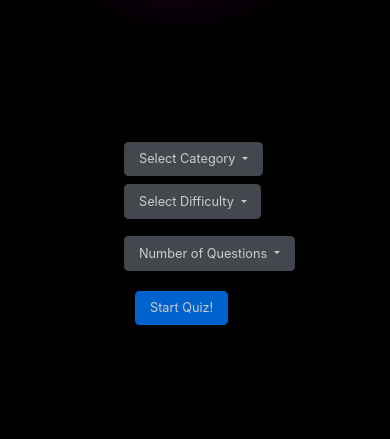
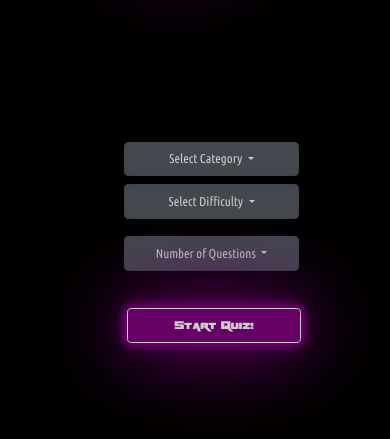
Before and after one commit to shaff600/TriviaGameNight, a plain HTML site: page index.html in a window 390 px wide. Shown: the part 255-694 px from the top of the page. Drawn offline with nearby package versions, Linux system fonts and the light colour scheme.

Commit message:
altered font and alignment on drop down menu

```diff
--- a/assets/css/style.css
+++ b/assets/css/style.css
@@ -3,9 +3,7 @@
     src: url('../fonts/RapierZero-325M.ttf') format("opentype");
 }
 
-
-
-body{
+body {
     background-color: black;
     background-image: url(../images/background.svg);
     height: 100vh;
@@ -35,7 +33,8 @@ height: 100vh;
     font-size: calc(1vw + 1vh + 1.5vmin);
 }
 
-html, body {
+html,
+body {
     height: 100%;
     margin: 0;
 }
@@ -57,10 +56,11 @@ body {
 .background {
     background: url("https://s15.postimg.org/h9f6i4bd7/Rose.jpg");
     border: 2px solid black;
-  background-size:cover;
+    background-size: cover;
 }
+
 /* transparent box background */
-.card{
+.card {
     width: 60%;
     box-sizing: 0px 0px 1px #ccc;
     position: relative;
@@ -68,7 +68,8 @@ body {
     opacity: 1;
     background-color: black;
 }
-.box{
+
+.box {
     width: 75%;
     height: 500px;
     padding: 20px;
@@ -76,42 +77,85 @@ body {
     border-radius: 10px;
     right: 100%;
 }
-.difficulty{
+
+.difficulty {
     right: -30%;
     font-size: 2rem;
     color: #ffffff;
     margin-top: -15px;
- width: 100%;
+    font-family: 'Ubuntu Condensed', sans-serif;
+
+
 }
-.difficulty > a{
+
+.difficulty>a {
     font-size: 0.7rem;
+    width: 82%;
+    font-family: 'Ubuntu Condensed', sans-serif;
+
 }
-.category{
+
+.category {
     right: -30%;
     margin-top: 10px;
+    font-family: 'Ubuntu Condensed', sans-serif;
 }
-.category > a{
+
+.category>a {
     font-size: 0.7rem;
+    width: 82%;
+    font-family: 'Ubuntu Condensed', sans-serif;
 }
-.num-questions{
+.num-questions {
     right: -30%;
     margin-top: 10px;
+    font-family: 'Ubuntu Condensed', sans-serif;
 
 }
-.num-questions > a{
+
+.num-questions>a {
     font-size: 0.7rem;
+    width: 83%;
+    font-family: 'Ubuntu Condensed', sans-serif;
+
 }
-.btn-primary{
+
+.btn-primary {
     margin-left: 11px;
     margin-top: 30px;
-left: 100px;
+    left: -50px;
+    background-color: #800080;
+    border-color: #ffffff;
+    position: absolute;
+    top: 150%;
+    width: 100%;
+    box-shadow:
+        0 0 0px #800080,
+        0 0 10px #800080,
+        0 0 20px #800080,
+        0 0 70px #800080,
+        0 0 8px #800080,
+        0 0 9px #800080,
+        0 0 10px #800080,
+        0 0 100px #800080;
+        font-family: RapierZero-325M;
+
 }
-.dropdown-item{
+.btn-primary:hover{
+    opacity: 0.7;
+    background-color: #800080;
+    color: #ffffff;
+    border-color:black;
+
+}
+
+.dropdown-item {
     font-size: 0.7rem;
     width: 100%;
 }
+
 /* mobile devices */
-@media (max-width: 414px){
+@media (max-width: 414px) {
     .neon {
         color: #fff;
         text-shadow:
@@ -131,7 +175,8 @@ font-size: 0.7rem;
         font-family: RapierZero-325M;
         text-align: center;
     }
-.card{
+
+    .card {
         width: 80%;
         box-sizing: 0px 0px 1px #ccc;
         position: relative;
@@ -140,7 +185,8 @@ font-size: 0.7rem;
         background-color: black;
         color: #ffffff;
     }
-.box{
+
+    .box {
         width: 75%;
         height: 200px;
         padding: 20px;
@@ -148,9 +194,22 @@ font-size: 0.7rem;
         border-radius: 10px;
         right: 100%;
     }
+    .difficulty>a{
+    width: 100%;
     }
+    .category>a {
+    width: 100%;
+    }
+    .num-questions>a {
+    width: 100%;
+}
+    .btn-primary{
+    left: -05%;
+    }
+}
+
 /* ipad  */
-@media (max-width: 1024px){
+@media (max-width: 1024px) {
     .neon {
         color: #fff;
         text-shadow:
@@ -169,7 +228,8 @@ font-size: 0.7rem;
         font-family: RapierZero-325M;
         text-align: center;
     }
-.card{
+
+    .card {
         width: 80%;
         box-sizing: 0px 0px 1px #ccc;
         position: relative;
@@ -178,7 +238,8 @@ font-size: 0.7rem;
         background-color: black;
         color: #ffffff;
     }
-.box{
+
+    .box {
         width: 75%;
         height: 220px;
         padding: 20px;
@@ -186,10 +247,15 @@ font-size: 0.7rem;
         border-radius: 10px;
         right: 100%;
     }
-.category{
+
+    .category {
         margin-bottom: 10px;
     }
-.btn-primary{
+    .num-questions {
+    width: 100%;
+}
+
+    .btn-primary {
         margin-top: 20px;
         align-items: center;
         font-size: 0.7rem;
--- a/index.html
+++ b/index.html
@@ -8,6 +8,8 @@
     <link rel="icon" href="assets/images/favicon.ico" />
     <link rel="stylesheet" href="https://maxcdn.bootstrapcdn.com/bootstrap/4.2.1/css/bootstrap.min.css" />
     <script src="https://kit.fontawesome.com/39f89b0bd7.js" crossorigin="anonymous"></script>
+    <link rel="preconnect" href="https://fonts.gstatic.com">
+<link href="https://fonts.googleapis.com/css2?family=Ubuntu+Condensed&display=swap" rel="stylesheet">
     <link rel="stylesheet" href="assets/css/style.css" />
 </head>
 
```
Lines whose indentation alone changed are shown as unchanged.
